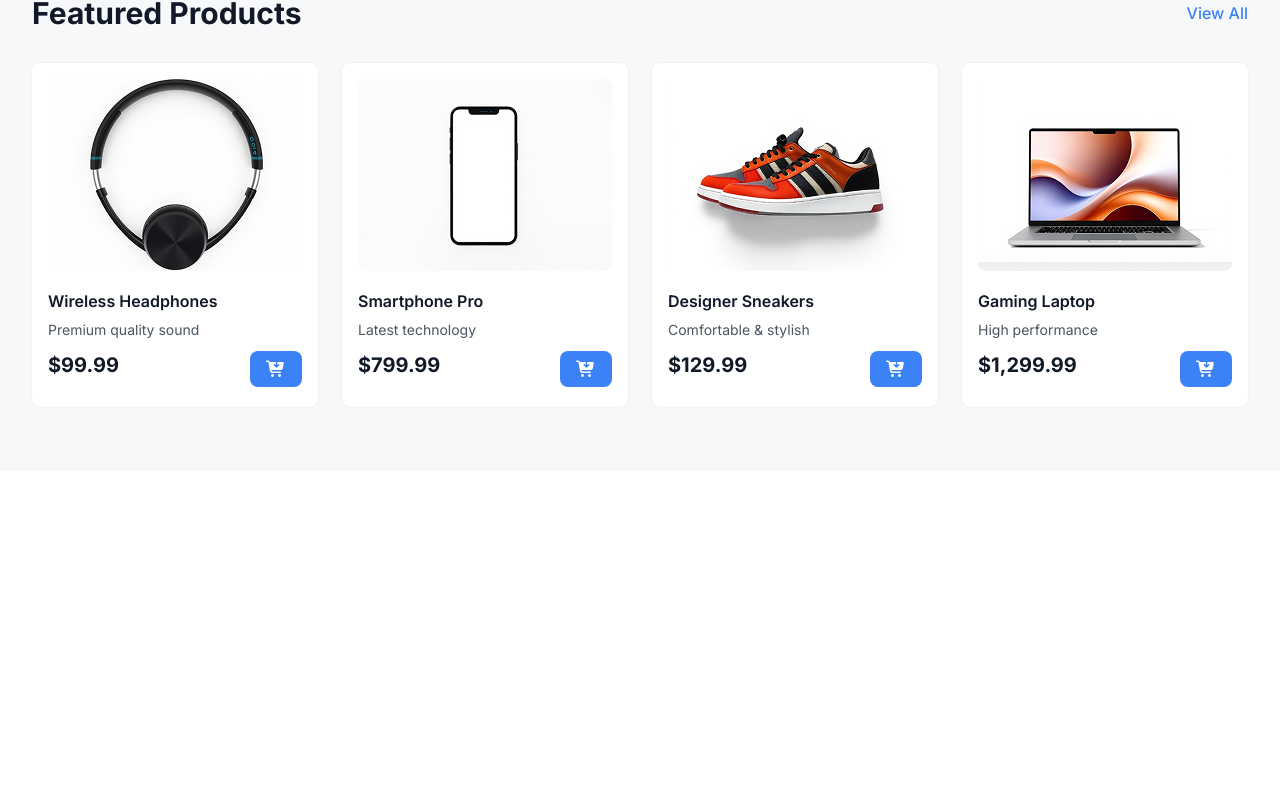
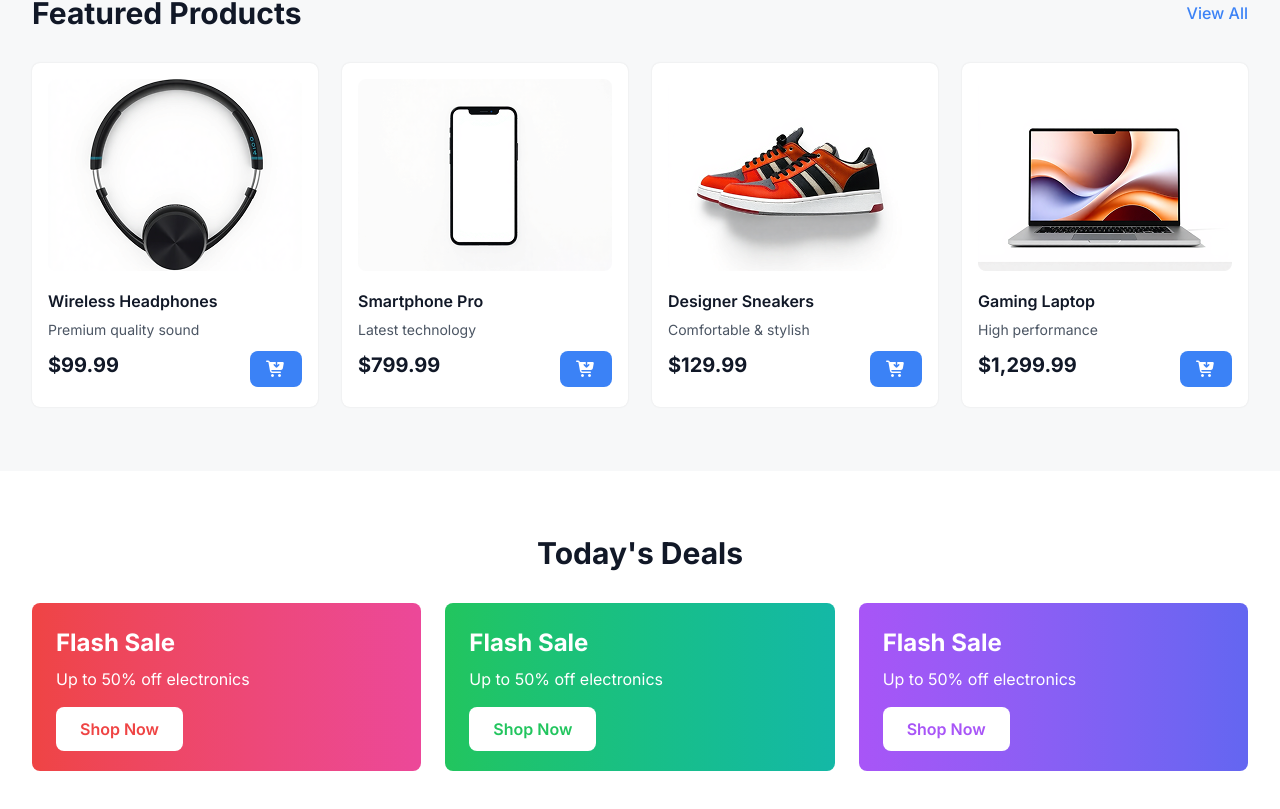
Before and after one commit to imam-programmer/ShopHub-E-commerce, a React (Vite) app: page / in a window 1280 px wide. Shown: the part 951-1760 px from the top of the page. Before the commit the page ends 1422 px from the top, so only its background shows below. Built offline with nearby package versions, Linux system fonts and the light colour scheme.

Commit message:
Deal part done

```diff
--- a/src/App.jsx
+++ b/src/App.jsx
@@ -3,6 +3,7 @@ import Header from './components/Header'
 import Banner from './components/Banner'
 import Category from './components/Category'
 import Featured from './components/Featured'
+import Deal from './components/Deal'
 
 const App = () => {
   return (
@@ -11,6 +12,7 @@ const App = () => {
    <Banner/>
    <Category/>
    <Featured/>
+   <Deal/>
     </>
   )
 }
--- /dev/null
+++ b/src/components/Deal.jsx
@@ -0,0 +1,21 @@
+import React from 'react'
+import Dealbox from './Dealbox'
+
+const Deal = () => {
+  return (
+    <section className='pt-16  h-91'>
+      <div className="container">
+      <h2 className='text-[30px] leading-9 font-inter font-bold text-[#111827] text-center mb-8'>Today's Deals</h2>
+      <div className='flex justify-between'>
+      <Dealbox bg="bg-gradient-to-r from-[#EF4444] to-[#EC4899]" color="#EF4444"/>
+      <Dealbox bg="bg-gradient-to-r from-[#22C55E] to-[#14B8A6]" color="#22C55E"/>
+      <Dealbox bg="bg-gradient-to-r from-[#A855F7] to-[#6366F1]" color="#A855F7"/>
+
+      </div>
+      </div>
+
+    </section>
+  )
+}
+
+export default Deal
--- /dev/null
+++ b/src/components/Dealbox.jsx
@@ -0,0 +1,14 @@
+import React from 'react'
+
+const Dealbox = ({bg,color}) => {
+
+  return (
+    <div className={`h-42 w-[389.33px] p-6  rounded-lg  ${bg}`}>
+        <h3 className='text-[24px] font-bold font-inter leading-8 text-[#FFFFFF] mb-2'>Flash Sale</h3>
+        <p className='text-[16px] font-normal font-inter leading-6 text-[#FFFFFF] mb-4'>Up to 50% off electronics</p>
+        <button style={{color:color}} className=' text-btnColor  text-[16px] font-inter font-semibold pt-2.5 pb-2.5 pr-6 pl-6 bg-[#FFFFFF] rounded-lg'>Shop Now</button>
+      </div>
+  )
+}
+
+export default Dealbox
```
Also changed, not shown: src/index.css (line endings or trailing spaces).
